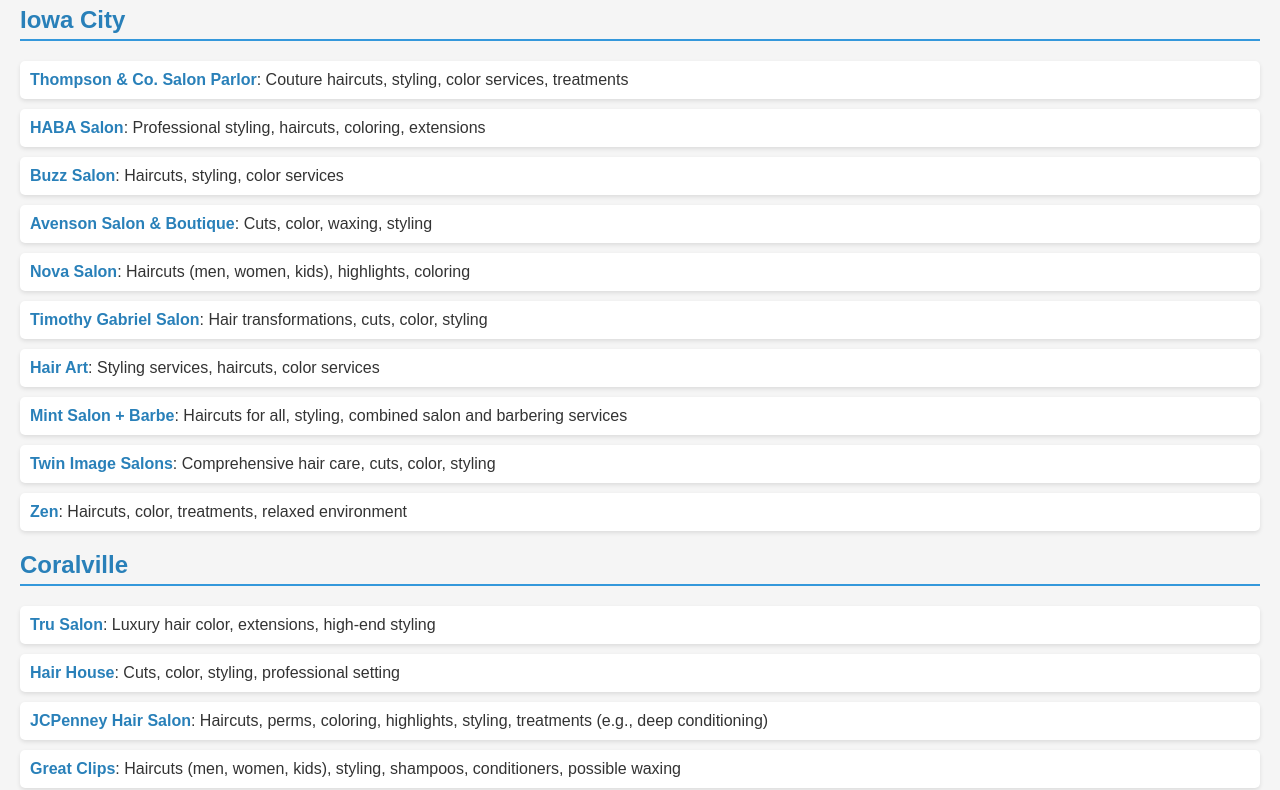
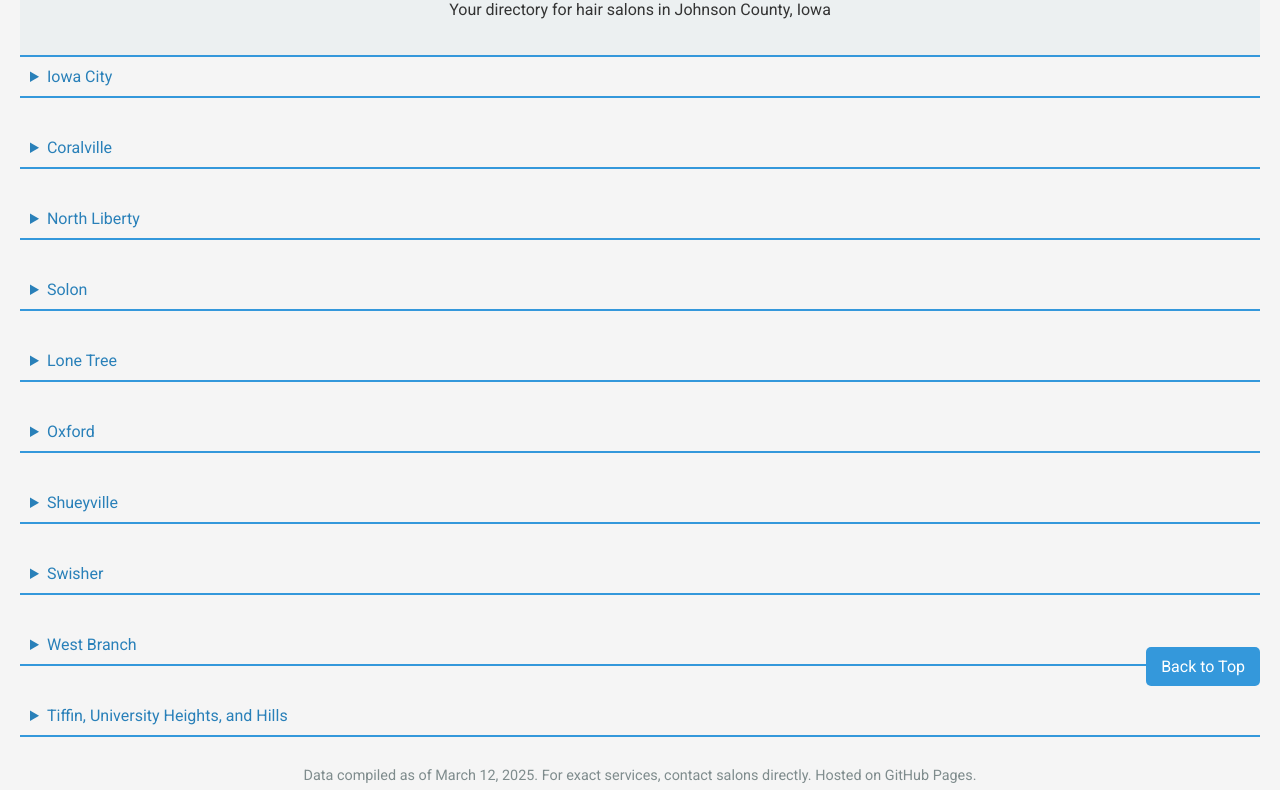
Before and after one commit to ClayWarren/hairsalons, a plain HTML site: page index.html in a window 1280 px wide. Shown: the part 94-884 px from the top of the page. Drawn offline with Linux system fonts and the light colour scheme.

Commit message:
Update index.html

```diff
--- a/index.html
+++ b/index.html
@@ -3,23 +3,35 @@
 <head>
     <meta charset="UTF-8">
     <meta name="viewport" content="width=device-width, initial-scale=1.0">
-    <title>Hair Salons in Johnson County, Iowa</title>
+    <title>Johnson County Hair Guide</title>
+    <link href="https://fonts.googleapis.com/css2?family=Roboto:wght@400;700&display=swap" rel="stylesheet">
     <style>
         body {
-            font-family: Arial, sans-serif;
+            font-family: 'Roboto', Arial, sans-serif;
             margin: 0;
             padding: 20px;
             background-color: #f5f5f5;
             color: #333;
         }
+        header {
+            text-align: center;
+            padding: 20px;
+            background-color: #ecf0f1;
+            border-bottom: 2px solid #3498db;
+        }
         h1 {
-            text-align: center;
             color: #2c3e50;
+            margin: 0;
         }
-        h2 {
+        details summary {
             color: #2980b9;
+            cursor: pointer;
+            padding: 10px;
             border-bottom: 2px solid #3498db;
-            padding-bottom: 5px;
+        }
+        details[open] summary {
+            background-color: #3498db;
+            color: white;
         }
         ul {
             list-style-type: none;
@@ -30,16 +42,21 @@
         }
         .salon {
             background-color: #fff;
-            padding: 10px;
+            padding: 15px;
             border-radius: 5px;
             box-shadow: 0 2px 4px rgba(0,0,0,0.1);
+            transition: transform 0.2s, box-shadow 0.2s;
+        }
+        .salon:hover {
+            transform: scale(1.02);
+            box-shadow: 0 4px 8px rgba(0,0,0,0.2);
         }
         .city-section {
-            margin-bottom: 20px;
+            margin-bottom: 30px;
         }
         footer {
             text-align: center;
-            margin-top: 20px;
+            margin-top: 30px;
             font-size: 0.9em;
             color: #7f8c8d;
         }
@@ -50,13 +67,35 @@
         a:hover {
             text-decoration: underline;
         }
+        #back-to-top {
+            position: fixed;
+            bottom: 20px;
+            right: 20px;
+            background-color: #3498db;
+            color: white;
+            padding: 10px 15px;
+            border-radius: 5px;
+            text-decoration: none;
+        }
+        #back-to-top:hover {
+            background-color: #2980b9;
+        }
+        @media (max-width: 600px) {
+            body { padding: 10px; }
+            .salon { padding: 10px; }
+            h1 { font-size: 1.5em; }
+        }
     </style>
 </head>
 <body>
-    <h1>Hair Salons in Johnson County, Iowa</h1>
+    <header>
+        <h1>Johnson County Hair Guide</h1>
+        <p>Your directory for hair salons in Johnson County, Iowa</p>
+    </header>
 
     <div class="city-section">
-        <h2>Iowa City</h2>
+        <details>
+            <summary>Iowa City</summary>
             <ul>
                 <li class="salon"><a href="https://thompsoncosalon.com/" target="_blank"><strong>Thompson & Co. Salon Parlor</strong></a>: Couture haircuts, styling, color services, treatments</li>
                 <li class="salon"><a href="https://habasalon.com/" target="_blank"><strong>HABA Salon</strong></a>: Professional styling, haircuts, coloring, extensions</li>
@@ -69,10 +108,12 @@
                 <li class="salon"><a href="https://www.twinimagesalons.com/" target="_blank"><strong>Twin Image Salons</strong></a>: Comprehensive hair care, cuts, color, styling</li>
                 <li class="salon"><a href="https://zensalonandspa.com/" target="_blank"><strong>Zen</strong></a>: Haircuts, color, treatments, relaxed environment</li>
             </ul>
+        </details>
     </div>
 
     <div class="city-section">
-        <h2>Coralville</h2>
+        <details>
+            <summary>Coralville</summary>
             <ul>
                 <li class="salon"><a href="https://tru-salon.com/" target="_blank"><strong>Tru Salon</strong></a>: Luxury hair color, extensions, high-end styling</li>
                 <li class="salon"><a href="https://hairhousecoralville.com/" target="_blank"><strong>Hair House</strong></a>: Cuts, color, styling, professional setting</li>
@@ -80,69 +121,96 @@
                 <li class="salon"><a href="https://salons.greatclips.com/us/ia/coralville/2032-8th-street" target="_blank"><strong>Great Clips</strong></a>: Haircuts (men, women, kids), styling, shampoos, conditioners, possible waxing</li>
                 <li class="salon"><a href="https://www.kelseyshoaff.com/" target="_blank"><strong>Kelsey Shoaff</strong></a>: Enhanced natural hair color, grey blending, low-maintenance styling</li>
             </ul>
+        </details>
     </div>
 
     <div class="city-section">
-        <h2>North Liberty</h2>
+        <details>
+            <summary>North Liberty</summary>
             <ul>
                 <li class="salon"><a href="https://flipsalonandspa.com/" target="_blank"><strong>Flip Salon & Spa</strong></a>: Haircuts, color, spa treatments, friendly stylists</li>
                 <li class="salon"><a href="https://965salonandspa.com/" target="_blank"><strong>965 Salon and Spa</strong></a>: Varies by stylist, typically haircuts, coloring, styling (suite-based)</li>
                 <li class="salon"><a href="https://www.hartwoodsalon.com/" target="_blank"><strong>Hartwood Salon</strong></a>: Professional hair services, cuts, color, styling</li>
                 <li class="salon"><a href="https://www.theknot.com/marketplace/beauty-op-north-liberty-ia-2053988" target="_blank"><strong>Beauty Op</strong></a>: Styling and beauty services (specifics may vary; linked to The Knot page)</li>
             </ul>
+        </details>
     </div>
 
     <div class="city-section">
-        <h2>Solon</h2>
+        <details>
+            <summary>Solon</summary>
             <ul>
                 <li class="salon"><a href="https://www.facebook.com/missyscornersalon/" target="_blank"><strong>Missy's Corner Salon</strong></a>: Haircuts, color, styling (local community focus; linked to Facebook)</li>
             </ul>
+        </details>
     </div>
 
     <div class="city-section">
-        <h2>Lone Tree</h2>
+        <details>
+            <summary>Lone Tree</summary>
             <ul>
                 <li class="salon"><a href="https://www.facebook.com/primecutoxford/" target="_blank"><strong>Prime Cut</strong></a>: Basic hair services, community-focused styling (linked to Facebook; serves Lone Tree and Oxford)</li>
             </ul>
+        </details>
     </div>
 
     <div class="city-section">
-        <h2>Oxford</h2>
+        <details>
+            <summary>Oxford</summary>
             <ul>
                 <li class="salon"><a href="https://www.facebook.com/primecutoxford/" target="_blank"><strong>Prime Cut</strong></a>: Basic hair services, community-focused styling (shared with Lone Tree; linked to Facebook)</li>
             </ul>
+        </details>
     </div>
 
     <div class="city-section">
-        <h2>Shueyville</h2>
+        <details>
+            <summary>Shueyville</summary>
             <ul>
                 <li class="salon"><a href="https://www.facebook.com/beautyshoppehair/" target="_blank"><strong>Beauty Shoppe</strong></a>: Haircuts, styling (serving Shueyville and Swisher, confirmation needed; linked to Facebook)</li>
             </ul>
+        </details>
     </div>
 
     <div class="city-section">
-        <h2>Swisher</h2>
+        <details>
+            <summary>Swisher</summary>
             <ul>
                 <li class="salon"><a href="https://www.facebook.com/beautyshoppehair/" target="_blank"><strong>Beauty Shoppe</strong></a>: Haircuts, styling (serving Swisher and Shueyville, confirmation needed; linked to Facebook)</li>
             </ul>
+        </details>
     </div>
 
     <div class="city-section">
-        <h2>West Branch</h2>
+        <details>
+            <summary>West Branch</summary>
             <ul>
                 <li class="salon"><a href="https://www.facebook.com/guysandgalshairstyles/" target="_blank"><strong>Guys & Gals Hairstyles</strong></a>: Haircuts, styling, community-focused for men and women (linked to Facebook)</li>
             </ul>
+        </details>
     </div>
 
     <div class="city-section">
-        <h2>Tiffin, University Heights, and Hills</h2>
+        <details>
+            <summary>Tiffin, University Heights, and Hills</summary>
             <ul>
                 <li>No dedicated salons identified. Residents likely travel to nearby cities like Iowa City, Coralville, or North Liberty.</li>
             </ul>
+        </details>
     </div>
+
+    <a href="#" id="back-to-top">Back to Top</a>
 
     <footer>
         <p>Data compiled as of March 12, 2025. For exact services, contact salons directly. Hosted on GitHub Pages.</p>
     </footer>
+
+    <!-- Optional JavaScript for future enhancements (e.g., search, dynamic updates) -->
+    <!-- <script>
+        // Example: Add search functionality later
+        // const searchBar = document.createElement('input');
+        // searchBar.placeholder = 'Search salons or services...';
+        // document.querySelector('header').appendChild(searchBar);
+    </script> -->
 </body>
 </html>
```
Lines whose indentation alone changed are shown as unchanged.
